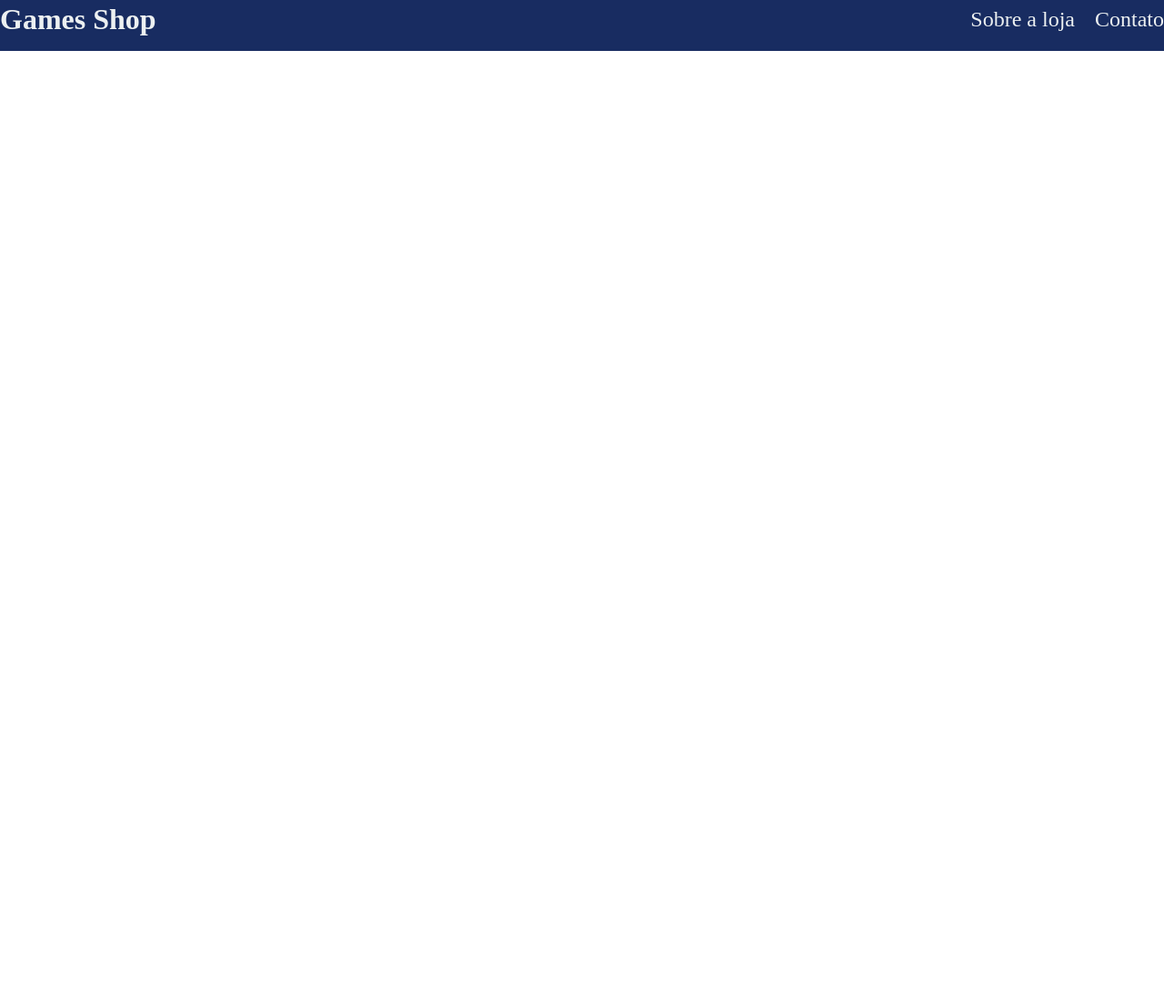
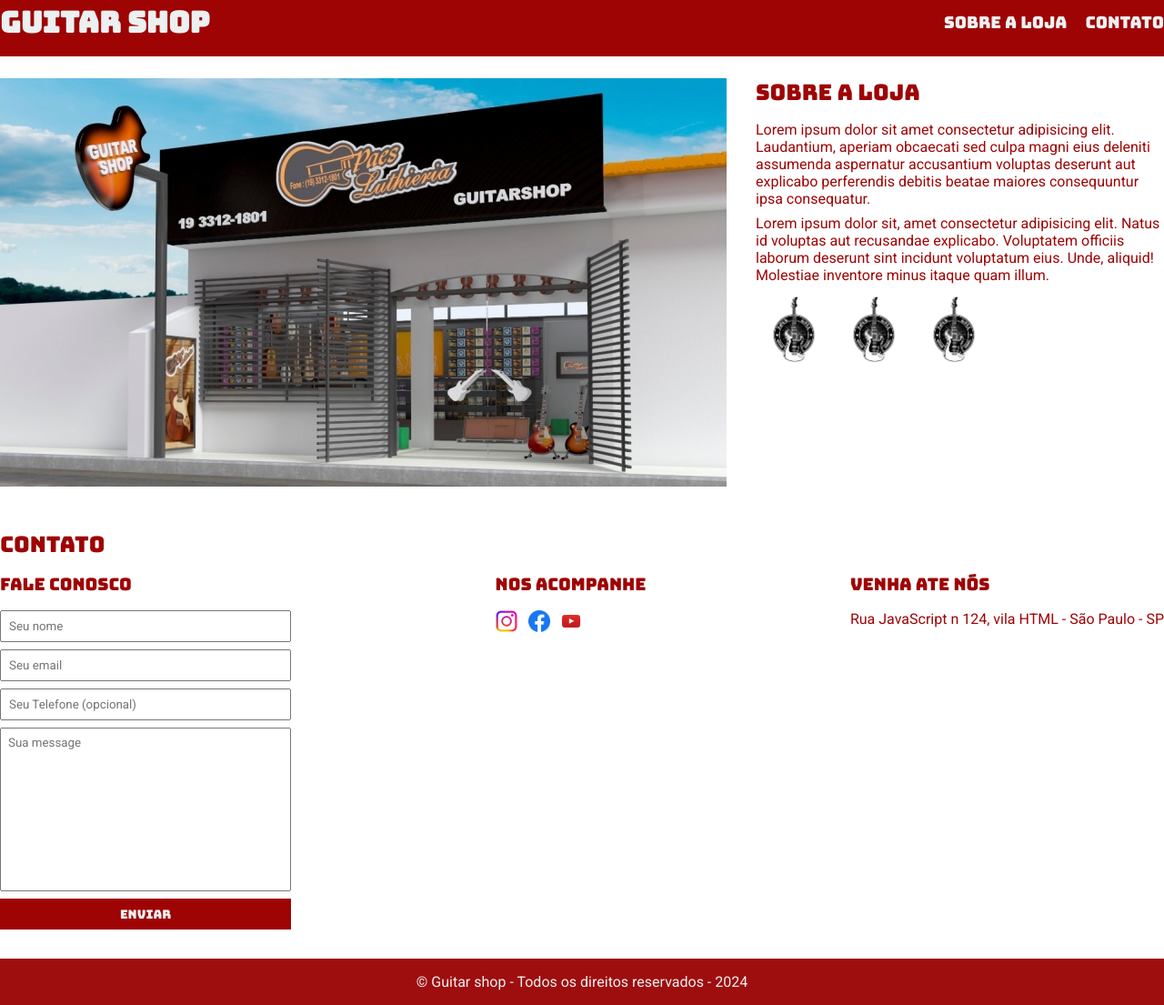
Before and after one commit to estevesryan/curso_ebac_frontend, a plain HTML site: page projeto_1/index.html in a window 1280 px wide. Shown: the part 13-1118 px from the top of the page at 91% size. Before the commit the page ends 800 px from the top, so only its background shows below. Drawn offline with Linux system fonts and the light colour scheme.

Commit message:
feat: implementacao do footer

```diff
--- /dev/null
+++ b/exercício_css/main.css
@@ -0,0 +1,119 @@
+* {
+  box-sizing: border-box;
+  margin: 0;
+  padding: 0;
+}
+
+body > header{
+  background-color: #2f3640;
+  padding: 16px 0;
+  color: #f5f6fa;
+}
+
+header .container {
+  display: flex;
+  align-items: center;
+  justify-content: space-between;
+}
+
+header li {
+  display: inline;
+  font-family: Arial, Helvetica, sans-serif;
+  font-weight: bold;
+  margin-left: 16px;
+}
+
+header li a {
+  color: #f5f6fa;
+  text-decoration: none;
+}
+
+.container {
+  width: 1366px;
+  margin: 0 auto;
+}
+
+.articles {
+  display: flex;
+  flex-wrap: wrap;
+  justify-content: space-between;
+}
+
+.articles article img {
+  /* height: 272px; */
+  width: 100%;
+}
+
+.articles article {
+    width: 30%;
+}
+
+section {
+  padding: 16px 0;
+}
+
+section h2,
+.articles article {
+  margin-bottom: 16px;
+}
+
+.articles article h3 {
+  margin-top: 8px;
+  margin-bottom: 8px;
+}
+
+.articles article a {
+  background-color: blue;
+  color: white;
+  padding: 8px;
+  display: inline-block;
+  text-decoration: none;
+  font-weight: bold;
+  margin-top: 8px;
+}
+
+.articles article a:hover {
+  text-decoration: underline;
+}
+
+.articles article p,
+.articles article a {
+  font-family: Arial, Helvetica, sans-serif;
+}
+
+.articles article h3 {
+  font-size: 24px;
+}
+
+section h2 {
+  font-size: 32px;
+}
+
+#sports {
+  background-color: rgba(0, 255, 0, 0.1);
+}
+
+#sports .articles article a {
+  background-color: #009432;
+
+}
+
+#economy {
+  background-color: #fffa65;
+}
+
+#economy .articles article a {
+  background-color: #ff9f1a;
+}
+
+#technology .articles article a {
+  background-color: red;
+}
+
+#entertainment {
+  background-color: #5debf0;
+}
+
+#entertainment .articles article a {
+  background-color: #0AA7A6;
+}
--- a/projeto_1/index.html
+++ b/projeto_1/index.html
@@ -4,28 +4,114 @@
 <head>
     <meta charset="UTF-8">
     <meta name="viewport" content="width=device-width, initial-scale=1.0">
+
+    <link rel="preconnect" href="https://fonts.googleapis.com">
+    <link rel="preconnect" href="https://fonts.gstatic.com" crossorigin>
+    <link href="https://fonts.googleapis.com/css2?family=Bungee&family=Roboto&display=swap" rel="stylesheet">
+
     <link rel="stylesheet" href="main.css">
-    <title>Document</title>
+    <title>Guitar Shop</title>
 </head>
 
 <body>
     <header>
         <div class="container">
 
-            <h1>Games Shop</h1>
+            <h1>Guitar Shop</h1>
 
             <nav>
                 <ul>
                     <li>
-                        <a href="#">Sobre a loja</a>
+                        <a href="#about">Sobre a loja</a>
                     </li>
                     <li>
-                        <a href="#">Contato</a>
+                        <a href="#contact">Contato</a>
                     </li>
                 </ul>
             </nav>
         </div>
     </header>
+    <section id="about">
+        <div class="container">
+            <img class="store-front" src="img/fachada-de-loja-em-acm.jpg" alt="Fachada da loja Guitar Shop">
+            <div>
+                <h2>Sobre a loja</h2>
+                <p>
+                    Lorem ipsum dolor sit amet consectetur adipisicing elit. Laudantium, aperiam obcaecati sed culpa
+                    magni eius deleniti assumenda aspernatur accusantium voluptas deserunt aut explicabo perferendis
+                    debitis beatae maiores consequuntur ipsa consequatur.
+                </p>
+                <p>
+                    Lorem ipsum dolor sit, amet consectetur adipisicing elit. Natus id voluptas aut recusandae
+                    explicabo. Voluptatem officiis laborum deserunt sint incidunt voluptatum eius. Unde, aliquid!
+                    Molestiae inventore minus itaque quam illum.
+                </p>
+                <ul class="brands-list">
+                    <li>
+                        <img src="img/logo1.avif" alt="">
+                    </li>
+                    <li>
+                        <img src="img/logo1.avif" alt="">
+                    </li>
+                    <li>
+                        <img src="img/logo1.avif" alt="">
+                    </li>
+                </ul>
+            </div>
+        </div>
+    </section>
+
+    <section id="contact">
+        <div class="container">
+            <h2>Contato</h2>
+            <div class="contact-methods">
+                <div>
+                    <h3>Fale conosco</h3>
+                    <form action="">
+                        <input placeholder="Seu nome" type="text"   required>
+                        <input placeholder="Seu email" type="email" required>
+                        <input placeholder="Seu Telefone (opcional)" type="tel" required>
+                        <textarea placeholder="Sua message"></textarea>
+                        <button type="submit">Enviar</button>
+                    </form>
+                </div>
+                <div>
+                    <h3>Nos acompanhe</h3>
+                    <ul class="social-links">
+                        <li>
+                            <a href="#" title="Siga-nos no instagram">
+                                <img src="img/insta.png" alt="Logo do instagram">
+                            </a>
+                        </li>
+                        <li>
+                            <a href="#" title="Siga-nos no Facebook">
+                                <img src="img/facebook.png" alt="Logo do Facebook">
+                            </a>
+                        </li>
+                        <li>
+                            <a href="#" title="visite nosso canal do youtube">
+                                <img src="img/youtube.png" alt="Logo do youtube">
+                            </a>
+                        </li>
+                    </ul>
+                </div>
+                <div>
+                    <h3>Venha ate nós</h3>
+                    <p>
+                        Rua JavaScript n 124, vila HTML - São Paulo - SP
+                    </p>
+                </div>
+            </div>
+        </div>
+    </section>
+
+    <footer>
+        <div class="container">
+            <p>
+                &copy; Guitar shop - Todos os direitos reservados - 2024
+            </p>
+        </div>
+    </footer>
 </body>
 
 </html>
--- a/projeto_1/main.css
+++ b/projeto_1/main.css
@@ -4,19 +4,31 @@
   box-sizing: border-box;
 }
 
+body, input, textarea {
+  font-family: "Roboto", sans-serif;
+}
+
 header {
   padding: 16px 0;
-    background-color: #182c61;
+  background-color: #9e0404;
   color: #ecf0f1;
+}
+
+header,
+section h2,
+section h3,
+form button {
+  font-family: "Bungee", sans-serif;
+  font-weight: normal;
 }
 
 header nav li {
   display: inline;
   margin-left: 16px;
-    font-size: 24px;
+  font-size: 18px;
 }
 
-header nav li a{
+header nav li a {
   color: #ecf0f1;
   text-decoration: none;
 }
@@ -24,11 +36,106 @@ header nav li a{
 .container {
   max-width: 1280px;
   width: 100%;
-    margin:0 auto;
+  margin: 0 auto;
 }
 
-header .container {
+header .container,
+section .container {
   display: flex;
   align-items: center;
   justify-content: space-between;
 }
+
+.brands-list img {
+  height: 84px;
+}
+
+.brands-list li {
+  display: inline;
+}
+
+section .container {
+  align-items: flex-start;
+}
+
+section {
+  padding: 24px 0;
+  color: #9e0404;
+}
+
+section h2 {
+  margin-bottom: 16px;
+}
+
+section p {
+  margin-bottom: 8px;
+}
+
+.store-front {
+  margin-right: 32px;
+}
+
+.social-links img {
+  height: 24px;
+}
+
+#contact .container {
+  display: block;
+}
+
+.contact-methods {
+  display: flex;
+  justify-content: space-between;
+}
+
+.social-links li {
+  display: inline;
+  margin-right: 8px;
+}
+
+.social-links li a {
+  text-decoration: none;
+}
+
+form input,
+form textarea,
+form button {
+  display: block;
+  width: 320px;
+  margin-bottom: 8px;
+  padding: 8px;
+}
+
+form textarea {
+  resize: none;
+  height: 180px;
+}
+
+section h3 {
+  margin-bottom: 16px;
+}
+
+form button {
+  background-color: #9e0404;
+  color: #ecf0f1;
+  border: none;
+}
+
+form button:hover {
+  background-color: #9e0e0e;
+  cursor: pointer;
+}
+
+input, textarea:focus {
+  outline-color: #9e0404;
+}
+
+footer {
+  background-color: #9e0e0e;
+  color: #ecf0f1;
+  padding: 16px 0;
+}
+
+footer p {
+  text-align: center;
+}
```
Also changed, not shown: exercício_css/index.html (added, +302 -0 lines), exercício_css/imagens/basquete.jpg (added), exercício_css/imagens/dolares.jpg (added), exercício_css/imagens/euro.jpg (added), exercício_css/imagens/futebol-americano.jpg (added), exercício_css/imagens/futebol.jpg (added), exercício_css/imagens/petroleo.jpg (added), projeto_1/img/facebook.avif (added), projeto_1/img/facebook.png (added), projeto_1/img/fachada-de-loja-em-acm.jpg (added), projeto_1/img/insta.png (added), projeto_1/img/logo1.avif (added), projeto_1/img/logo2.avif (added), projeto_1/img/logo3.avif (added), 1 more files. Lines whose indentation alone changed are shown as unchanged.
